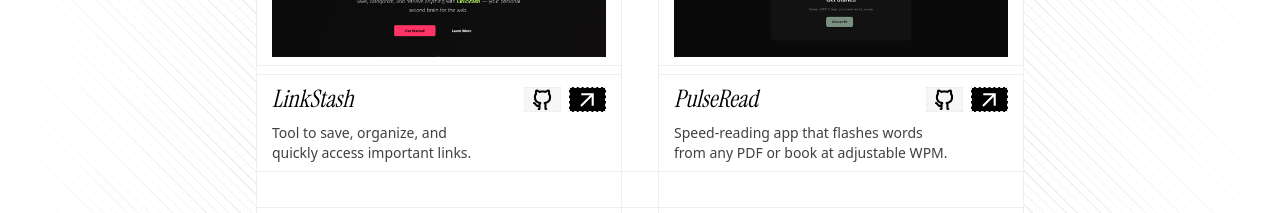
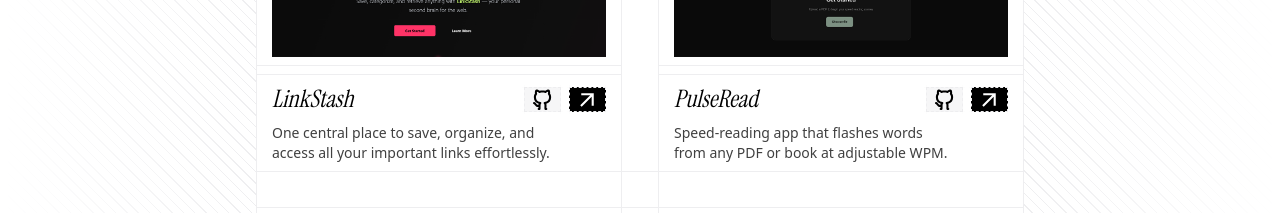
Before and after one commit to PrathamTelang/portfolio, a Next.js app: page / in a window 1280 px wide. Shown: the part 1000-1213 px from the top of the page. Built offline with nearby package versions, Linux system fonts and the light colour scheme.

Commit message:
Update LinkStash project description
Revised the description of the LinkStash project to better highlight its purpose and ease of use.

```diff
--- a/src/app/features/portfolio/components/Projects.tsx
+++ b/src/app/features/portfolio/components/Projects.tsx
@@ -16,7 +16,7 @@
 const projectsLinks = [
   {
     name: "LinkStash",
-    description: "Tool to save, organize, and quickly access important links.",
+    description: "One central place to save, organize, and access all your important links effortlessly.",
     image: LinkStash,
     alt: "LinkStash Preview",
     giturl: "https://github.com/PrathamTelang/LinkStash",
```
